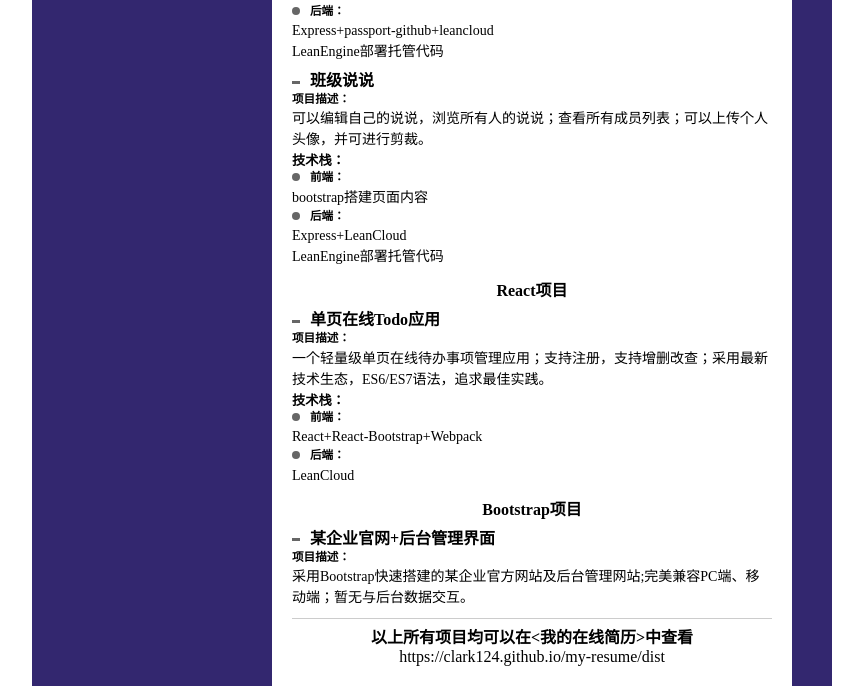
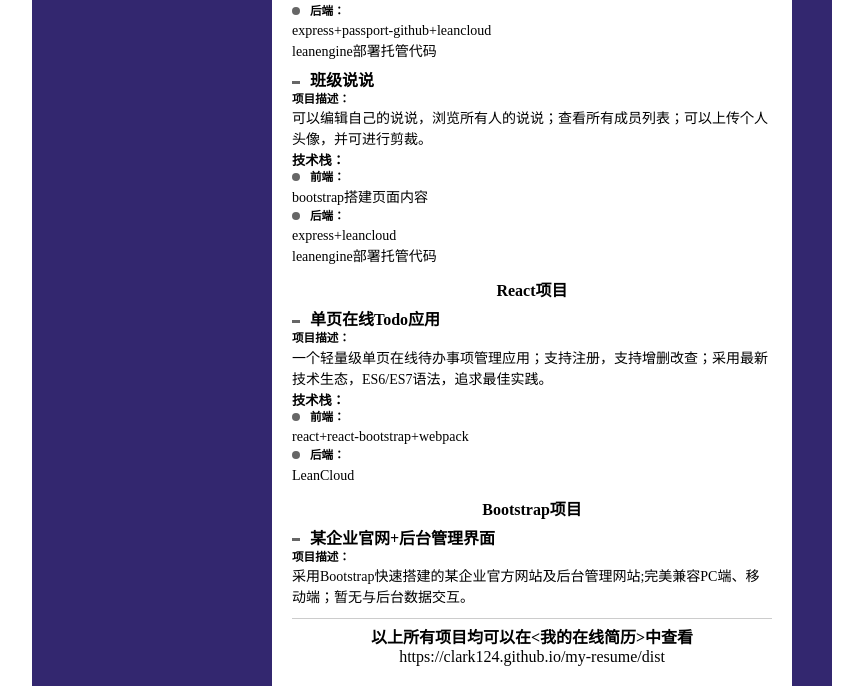
Before and after one commit to Clark124/pdf, a plain HTML site: page index.html in a window 1280 px wide. Shown: the part 1683-2369 px from the top of the page, without its empty margins (208-1071 px from the left). Drawn offline with Linux system fonts and the light colour scheme.

Commit message:
修改文字大小写

```diff
--- a/index.html
+++ b/index.html
@@ -181,8 +181,8 @@
                                             <li>less预编译css</li>
                                             <li>webpack打包js、cs</li>
                                             <li><h5>后端：</h5></li>
-                                            <li>Express+passport-github+leancloud</li>
-                                            <li>LeanEngine部署托管代码</li>
+                                            <li>express+passport-github+leancloud</li>
+                                            <li>leanengine部署托管代码</li>
                                         </ul>
                                     </div>
                                 </li>
@@ -198,8 +198,8 @@
                                             <li><h5>前端：</h5></li>
                                             <li>bootstrap搭建页面内容</li>
                                             <li><h5>后端：</h5></li>
-                                            <li>Express+LeanCloud</li>
-                                            <li>LeanEngine部署托管代码</li>
+                                            <li>express+leancloud</li>
+                                            <li>leanengine部署托管代码</li>
                                         </ul>
                                     </div>
                                 </li>
@@ -218,7 +218,7 @@
                                         <h5>技术栈：</h5>
                                         <ul>
                                             <li><h5>前端：</h5></li>
-                                            <li>React+React-Bootstrap+Webpack</li>
+                                            <li>react+react-bootstrap+webpack</li>
                                             <li><h5>后端：</h5></li>
                                             <li>LeanCloud</li>
                                         </ul>
```
